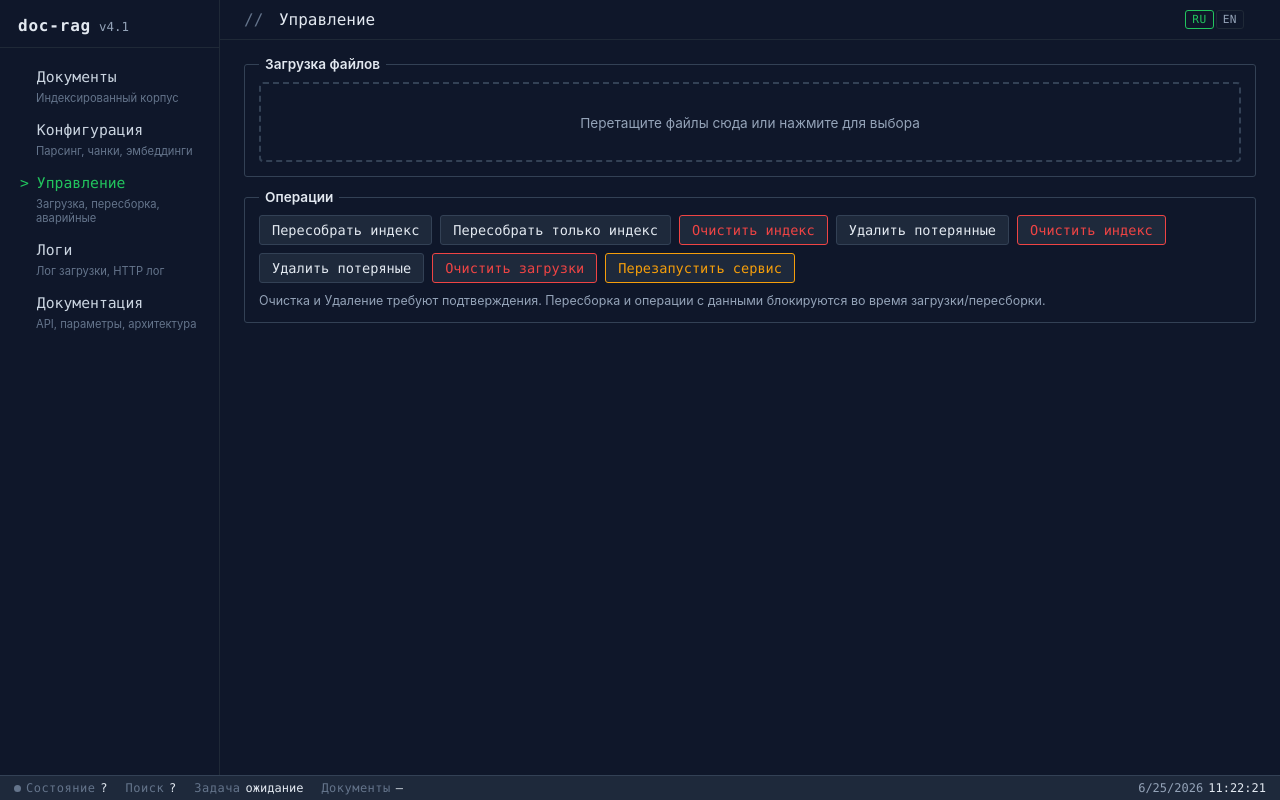
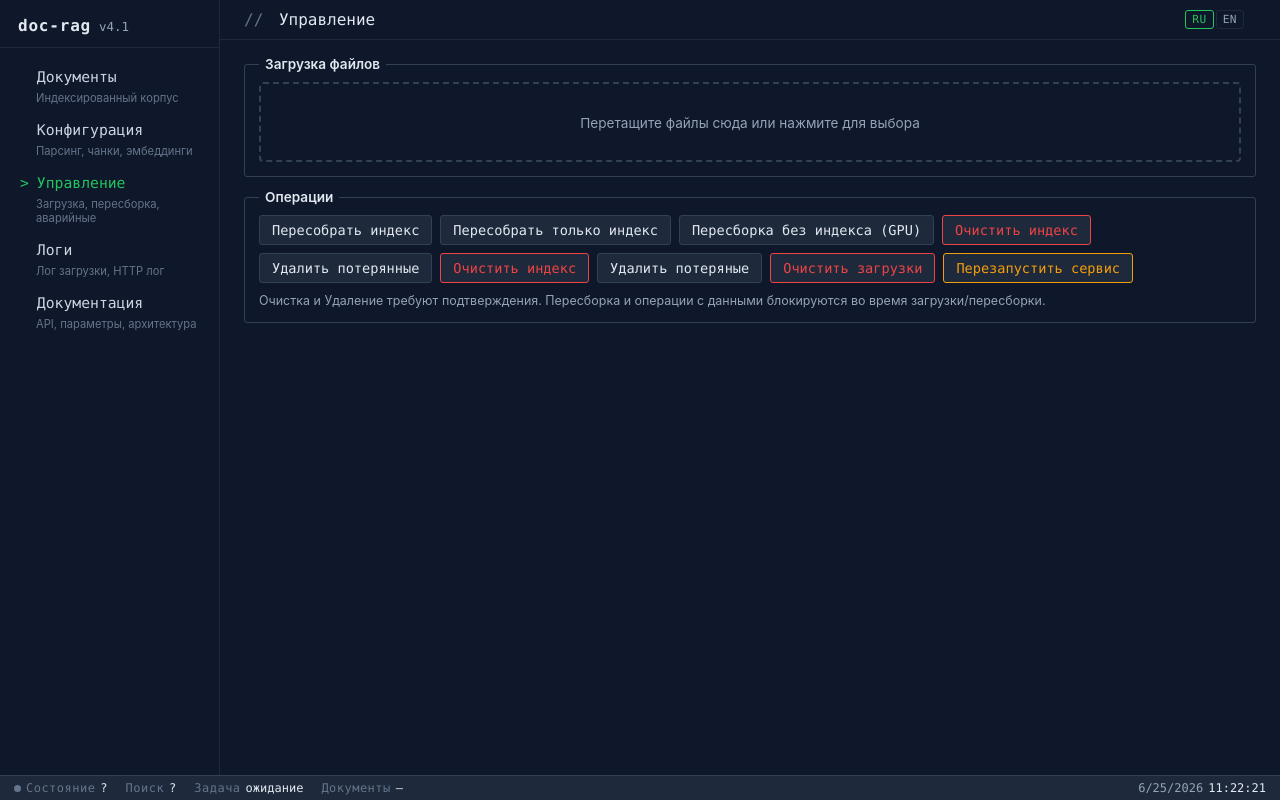
Before and after one commit to gvtret/doc-rag-mcp-server, a Svelte app in the folder ui/: page / in a window 1280 px wide. Both pictures are taken after a click on the button "Управление". Built offline with nearby package versions, Linux system fonts and the light colour scheme; no server answers.

Commit message:
feat: add rebuild-skip-index button to Manage page
- New POST /ui/rebuild-skip-index endpoint
- UI button "Пересборка без индекса (GPU)"
- Triggers full rebuild with skip_index=True for local GPU processing

```diff
--- a/ui/src/pages/Manage.svelte
+++ b/ui/src/pages/Manage.svelte
@@ -88,6 +88,26 @@
       const r = await fetch("/ui/rebuild-index", { method: "POST", body: fd, credentials: "same-origin" });
       if (r.ok) {
         banner = { tone: "info", text: "Пересборка индекса запущена." };
+      } else {
+        banner = { tone: "err", text: `HTTP ${r.status}` };
+      }
+    } catch (e) {
+      banner = { tone: "err", text: e instanceof Error ? e.message : String(e) };
+    } finally {
+      busy = false;
+    }
+  }
+
+  async function doRebuildSkipIndex() {
+    if (busy || running) return;
+    if (!confirm("Полная пересборка БЕЗ индекса? (для локальной обработки на GPU)")) return;
+    busy = true;
+    banner = null;
+    try {
+      const fd = new FormData();
+      const r = await fetch("/ui/rebuild-skip-index", { method: "POST", body: fd, credentials: "same-origin" });
+      if (r.ok) {
+        banner = { tone: "info", text: "Пересборка запущена (без индекса)." };
       } else {
         banner = { tone: "err", text: `HTTP ${r.status}` };
       }
@@ -255,6 +275,14 @@
         onclick={() => void doRebuildIndex()}
       >
         Пересобрать только индекс
+      </button>
+      <button
+        type="button"
+        class="btn"
+        disabled={busy || running}
+        onclick={() => void doRebuildSkipIndex()}
+      >
+        Пересборка без индекса (GPU)
       </button>
       <button
         type="button"
```
Also changed, not shown: 1 other file (tests, documents, lock files or other folders).
